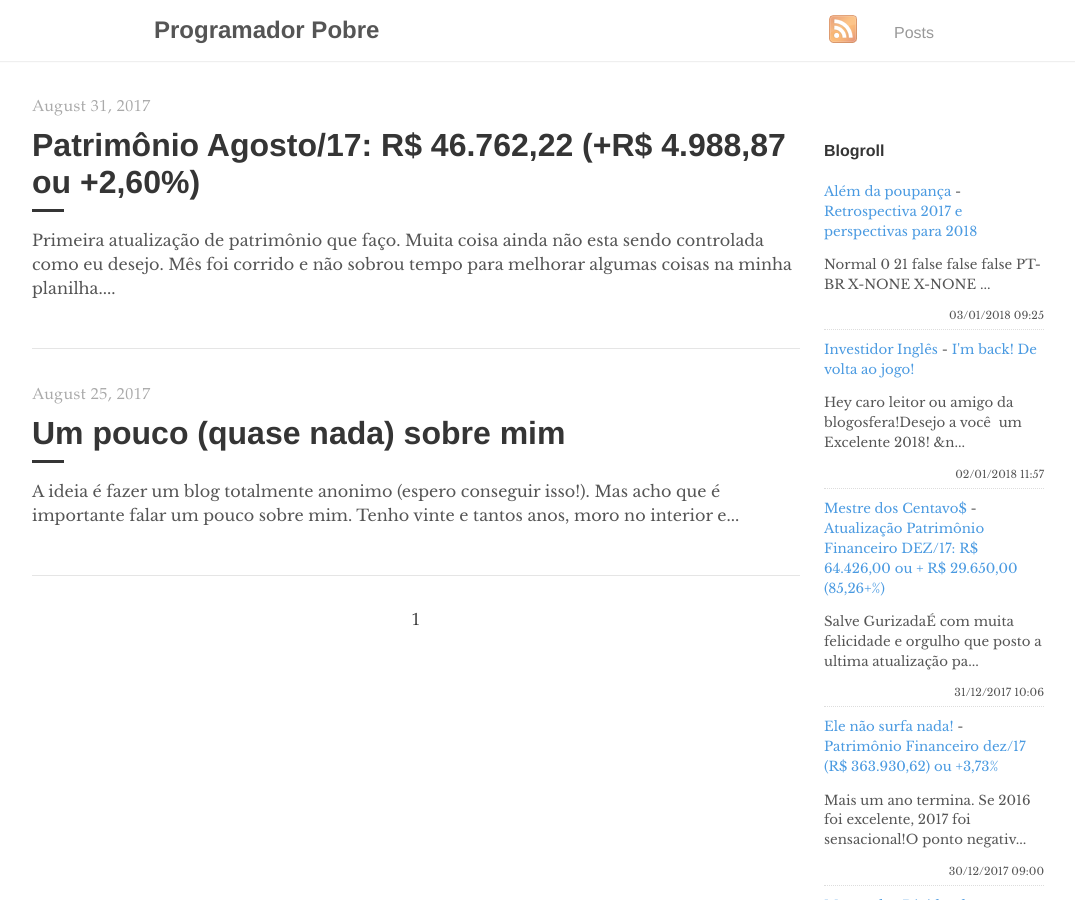
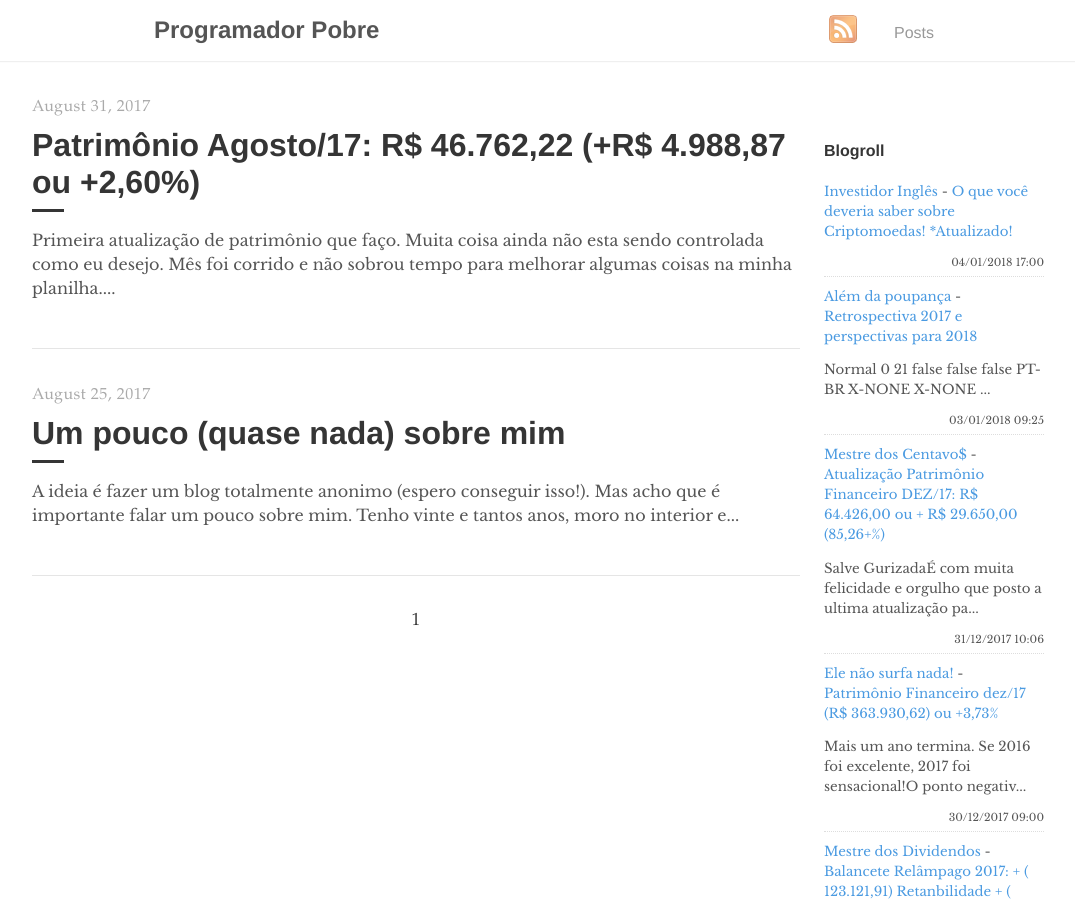
Before and after one commit to programadorpobre/programadorpobre.github.io, a Jekyll site: the page built from index.html, in a window 1280 px wide and 900 px high. Shown: the whole window, without its empty margins (96-1171 px from the left). Built offline with Jekyll 4.4.1, drawn with Linux system fonts in a browser that asks for light colours; the list of posts is cut into pages by our own code; comment, search, counter and statistics services are not loaded.

Commit message:
[ci skip] travis #153

```diff
--- a/_includes/feed-entries.html
+++ b/_includes/feed-entries.html
@@ -1,12 +1,12 @@
+<div class="feed-entry">
+    <a class="feed-entry-site-name" href="http://www.investidoringles.com/">Investidor Inglês</a> - <a class="feed-entry-title" href="http://www.investidoringles.com/2018/01/tudo-sobre-criptomoedas-altcoins.html">O que você deveria saber sobre Criptomoedas!  *Atualizado!</a>
+    <p class="feed-entry-summary"></p>
+    <time datetime="2018-01-04T17:00:00.000-02:00">04/01/2018 17:00</time>
+</div>
 <div class="feed-entry">
     <a class="feed-entry-site-name" href="http://alemdapoupanca.blogspot.com/">Além da poupança</a> - <a class="feed-entry-title" href="http://alemdapoupanca.blogspot.com/2018/01/retrospectiva-2017-e-perspectivas-para.html">Retrospectiva 2017 e perspectivas para 2018</a>
     <p class="feed-entry-summary">       Normal  0      21      false  false  false    PT-BR  X-NONE  X-NONE      ...</p>
     <time datetime="2018-01-03T09:25:00.001-02:00">03/01/2018 09:25</time>
-</div>
-<div class="feed-entry">
-    <a class="feed-entry-site-name" href="http://www.investidoringles.com/">Investidor Inglês</a> - <a class="feed-entry-title" href="http://www.investidoringles.com/2018/01/filme-john-wick-de-volta-ao-jogo.html">I'm back!  De volta ao jogo!</a>
-    <p class="feed-entry-summary">Hey caro leitor ou amigo da blogosfera!Desejo a você &nbsp;um Excelente 2018! &n...</p>
-    <time datetime="2018-01-02T11:57:00.000-02:00">02/01/2018 11:57</time>
 </div>
 <div class="feed-entry">
     <a class="feed-entry-site-name" href="http://mestredoscentavos.blogspot.com/">Mestre dos Centavo$</a> - <a class="feed-entry-title" href="http://mestredoscentavos.blogspot.com/2017/12/atualizacao-patrimonio-financeiro-dez17.html">Atualização Patrimônio Financeiro DEZ/17: R$ 64.426,00 ou + R$ 29.650,00 (85,26+%)</a>
```
